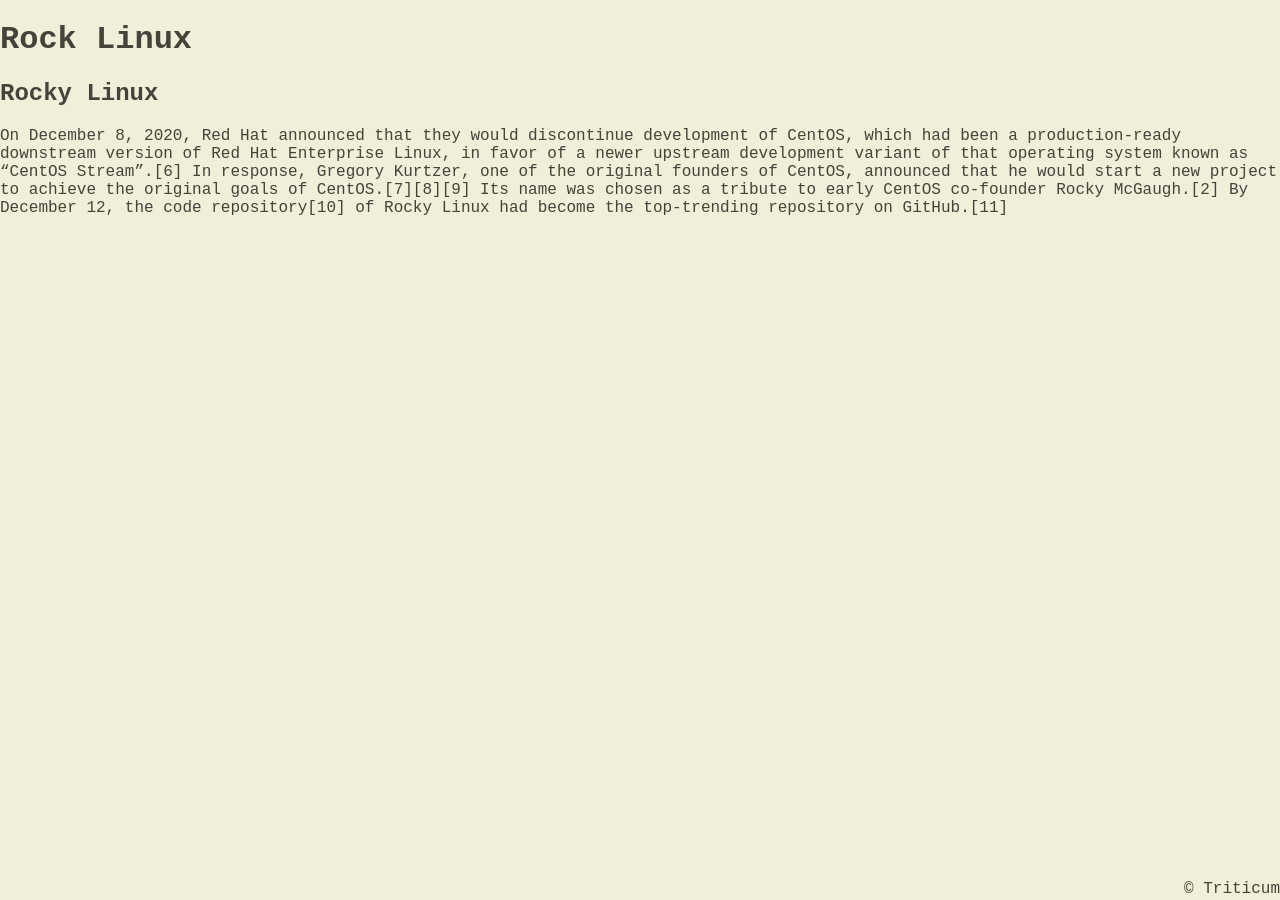
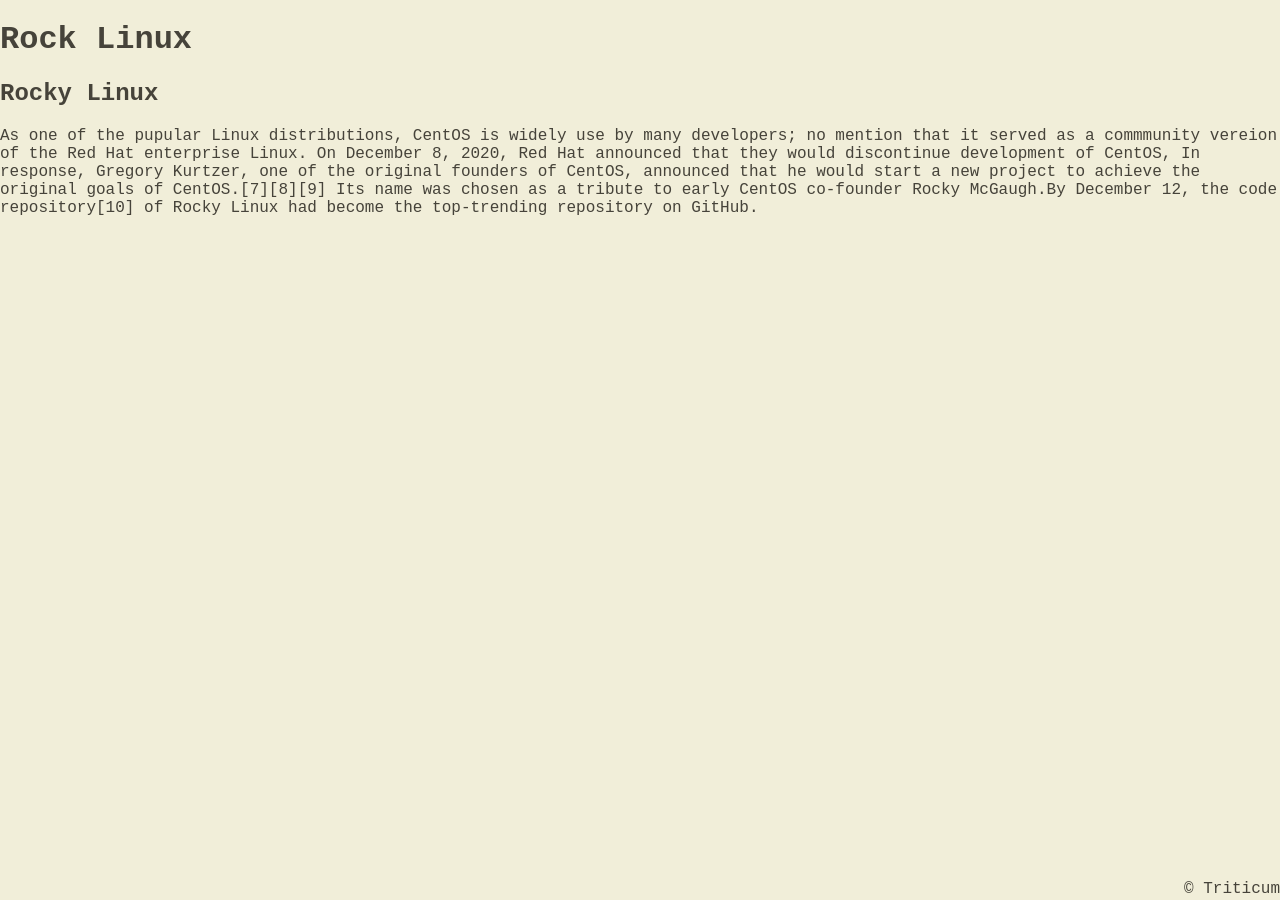
Before and after one commit to Triticum01/Triticum01.github.io, a Jekyll site: the page built from _posts/2023-01-05-Rocky-Linux.md, in a window 1280 px wide. Built offline with Jekyll 4.4.1, drawn with Linux system fonts in a browser that asks for light colours; nearby versions of some CDN libraries.

Commit message:
Update 2023-01-05-Rocky-Linux.md

```diff
--- a/_posts/2023-01-05-Rocky-Linux.md
+++ b/_posts/2023-01-05-Rocky-Linux.md
@@ -9,4 +9,4 @@
 
 ## Rocky Linux
 
-On December 8, 2020, Red Hat announced that they would discontinue development of CentOS, which had been a production-ready downstream version of Red Hat Enterprise Linux, in favor of a newer upstream development variant of that operating system known as "CentOS Stream".[6] In response, Gregory Kurtzer, one of the original founders of CentOS, announced that he would start a new project to achieve the original goals of CentOS.[7][8][9] Its name was chosen as a tribute to early CentOS co-founder Rocky McGaugh.[2] By December 12, the code repository[10] of Rocky Linux had become the top-trending repository on GitHub.[11]
+As one of the pupular Linux distributions, CentOS is widely use by many developers; no mention that it served as a commmunity vereion of the Red Hat enterprise Linux. On December 8, 2020, Red Hat announced that they would discontinue development of CentOS, In response, Gregory Kurtzer, one of the original founders of CentOS, announced that he would start a new project to achieve the original goals of CentOS.[7][8][9] Its name was chosen as a tribute to early CentOS co-founder Rocky McGaugh.By December 12, the code repository[10] of Rocky Linux had become the top-trending repository on GitHub.
```
